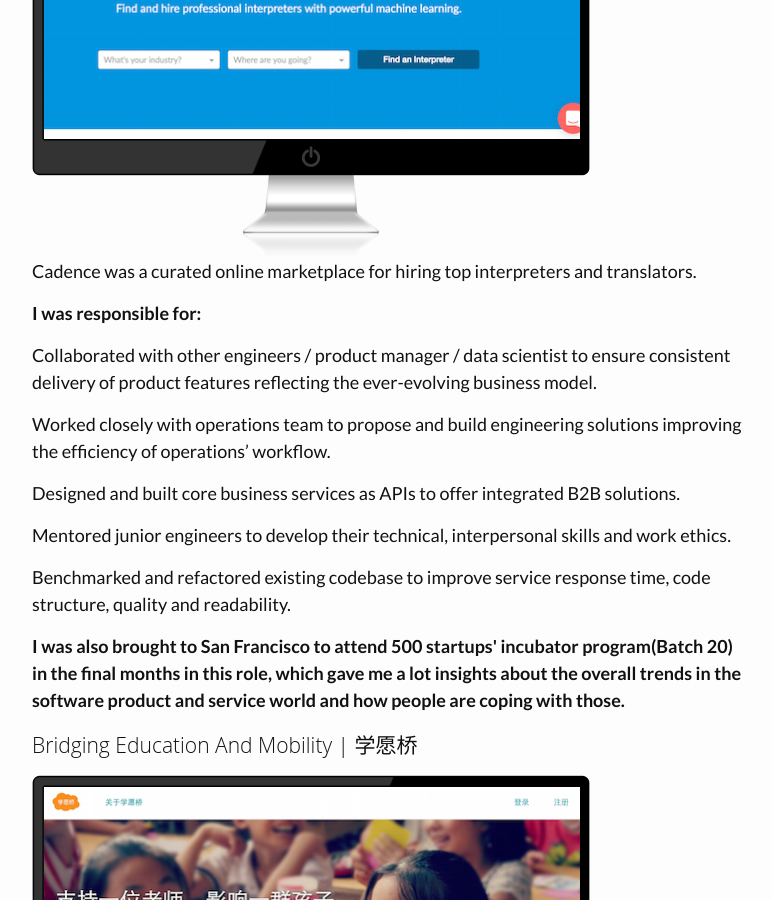
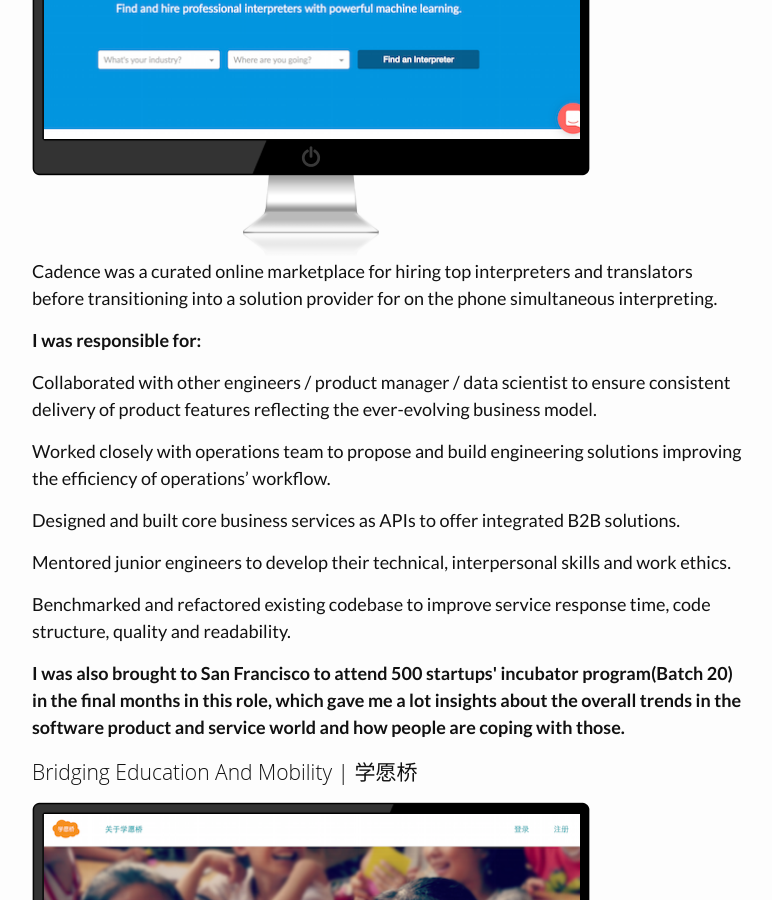
Before and after one commit to bleakwood/bleakwood.github.io, a Jekyll site: the page built from index.html, in a window 1280 px wide and 900 px high, scrolled down 1119 px. Shown: the whole window, without its empty margins (268-1040 px from the left). Built offline with Jekyll 4.4.1, drawn with Linux system fonts in a browser that asks for light colours; comment, search, counter and statistics services are not loaded.

Commit message:
minor adjustments

```diff
--- a/index.html
+++ b/index.html
@@ -22,7 +22,7 @@
           <li>
             <h3>Cadence</h3>
             <a href="https://app.cadencetranslate.com.com" target="_blank"><div class="mainpage-pc"><img src="images/cadence.png"></div></a>
-            <p>Cadence was a curated online marketplace for hiring top interpreters and translators.</p>
+            <p>Cadence was a curated online marketplace for hiring top interpreters and translators before transitioning into a solution provider for on the phone simultaneous interpreting.</p>
 
             <p><b>I was responsible for:</b></p>
             <p>Collaborated with other engineers / product manager / data scientist to ensure consistent delivery of product features reflecting the ever-evolving business model.</p>
```
